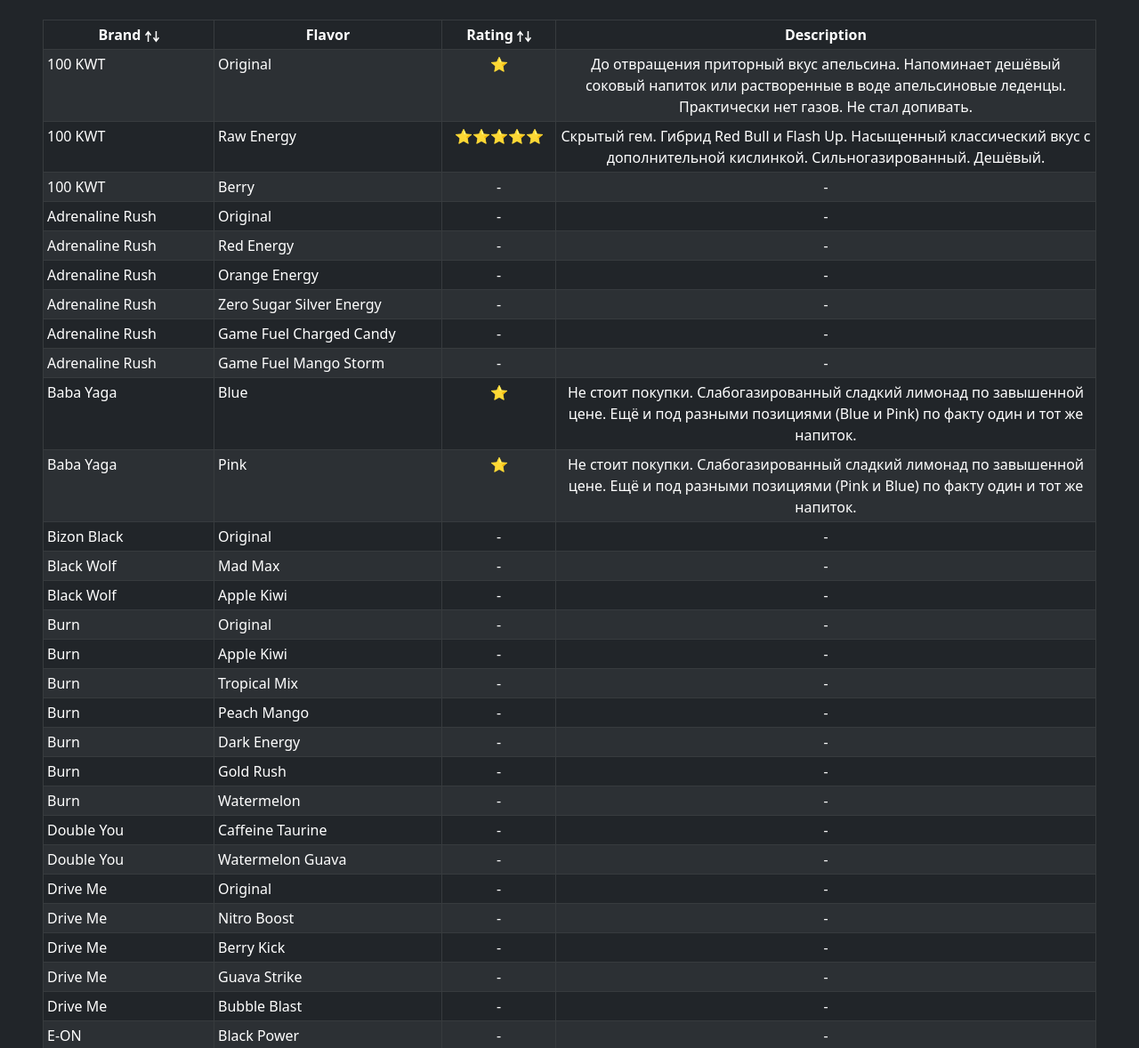
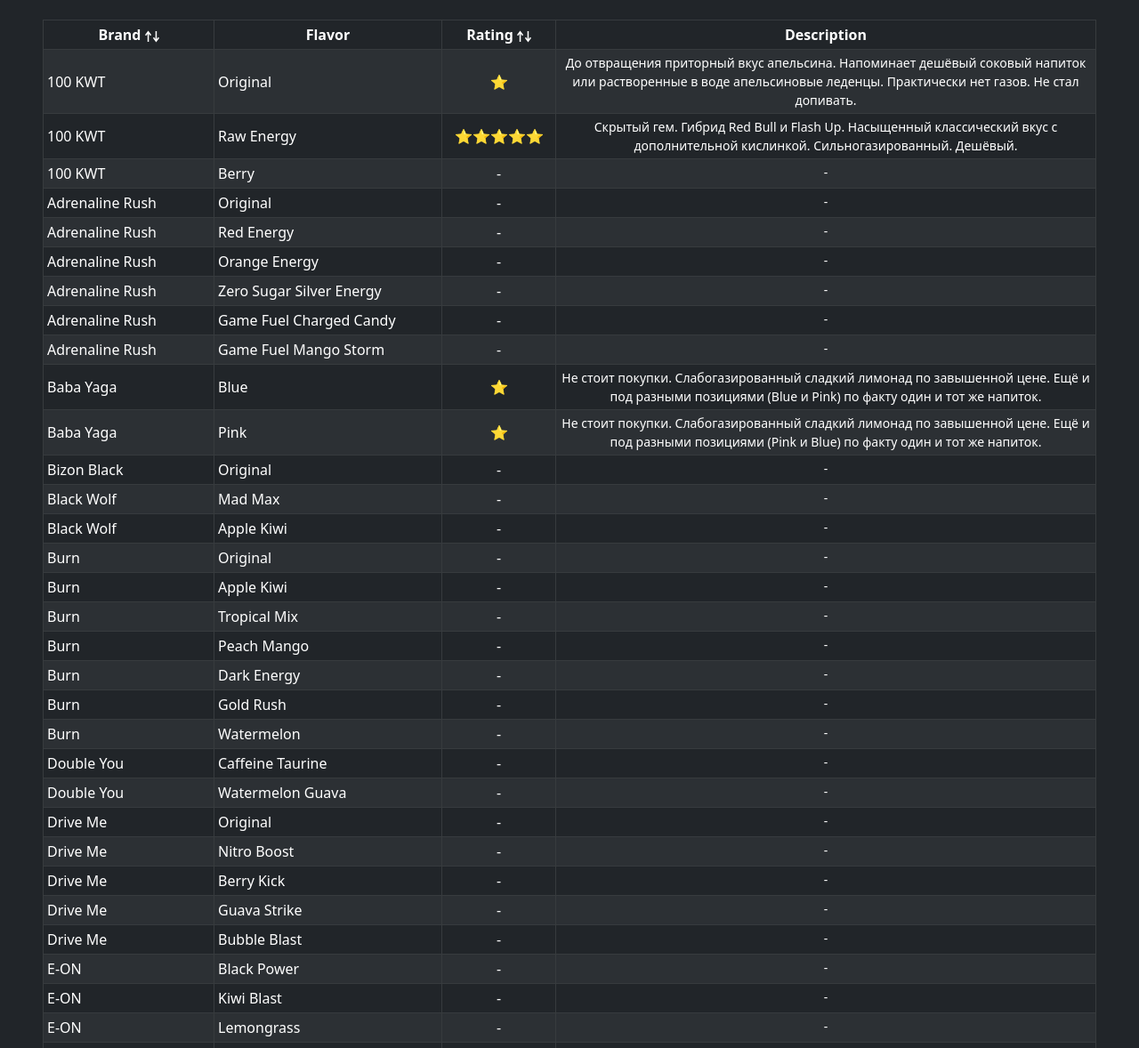
Before and after one commit to JustKappaMan/Energy-Drinks, a Flask app: page / in a window 1280 px wide. Shown: the part 74-1252 px from the top of the page at 89% size. Run offline with Flask 3, Linux system fonts and the light colour scheme; data comes from the database, SQL or seed files in the repository; both versions use the stored data as it was after the commit; some libraries are stand-ins or nearby versions.

Commit message:
Update DB & fix some styles

```diff
--- a/templates/index.html
+++ b/templates/index.html
@@ -35,20 +35,20 @@
         {%- for row in energy_drinks %}
             <tr>
                 {#- Brand #}
-                <td>{{ row[0] }}</td>
+                <td class="align-middle">{{ row[0] }}</td>
 
                 {#- Flavor #}
-                <td>{{ row[1] }}</td>
+                <td class="align-middle">{{ row[1] }}</td>
 
                 {#- Rating #}
                 {%- if row[2] %}
-                <td class="text-center" data-rating="{{ row[2] }}">{{ "⭐" * row[2] }}</td>
+                <td class="align-middle text-center" data-rating="{{ row[2] }}">{{ "⭐" * row[2] }}</td>
                 {%- else %}
-                <td class="text-center" data-rating="0">-</td>
+                <td class="align-middle text-center" data-rating="0">-</td>
                 {%- endif %}
 
                 {#- Description #}
-                <td class="text-center">{{ row[3] or '-' }}</td>
+                <td class="text-center small">{{ row[3] or '-' }}</td>
             </tr>
         {%- endfor %}
         </tbody>
```
Also changed, not shown: database.db.
